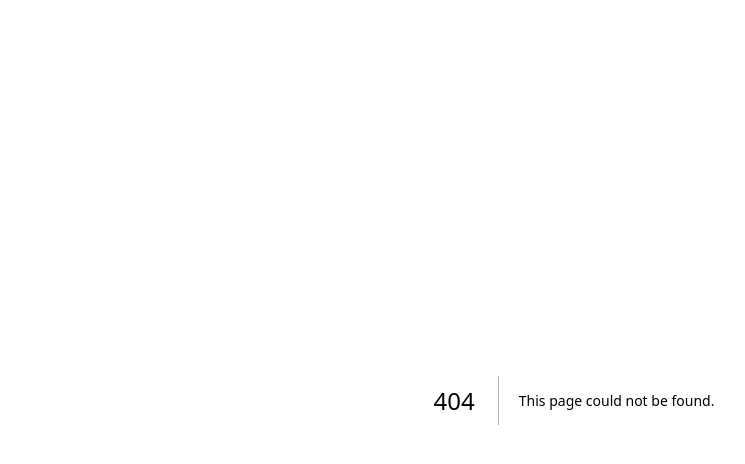
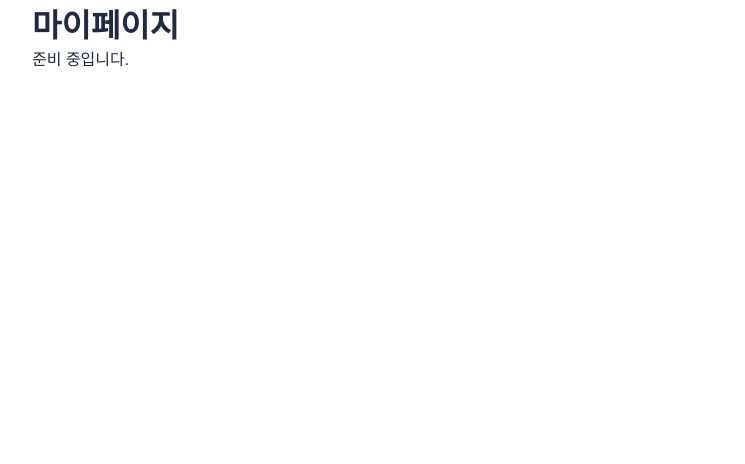
Before and after one commit to bilyeoit/bilyeoit-front, a Next.js app: page /mypage in a window 1280 px wide. Before the commit this address had no page. Shown: the top 464 px of the page, without its empty margins (66-811 px from the left). Built offline with nearby package versions, Linux system fonts and the light colour scheme; a web font is replaced by a local one.

Commit message:
로그인 수정 마이페이지 추가

```diff
--- /dev/null
+++ b/src/app/mypage/page.jsx
@@ -0,0 +1,10 @@
+export default function MyPage() {
+  return (
+    <main className="mypage">
+      <div className="inner">
+        <h1>마이페이지</h1>
+        <p>준비 중입니다.</p>
+      </div>
+    </main>
+  );
+}
--- a/src/components/HomePage.jsx
+++ b/src/components/HomePage.jsx
@@ -578,6 +578,7 @@ export default function HomePage() {
       <LoginModal
         open={isLoginModalOpen}
         onClose={() => setIsLoginModalOpen(false)}
+        onLoginSuccess={handleLoginSuccess}
       />
     </>
   );
```
Also changed, not shown: src/components/LoginModal.jsx (+10 -4 lines).
